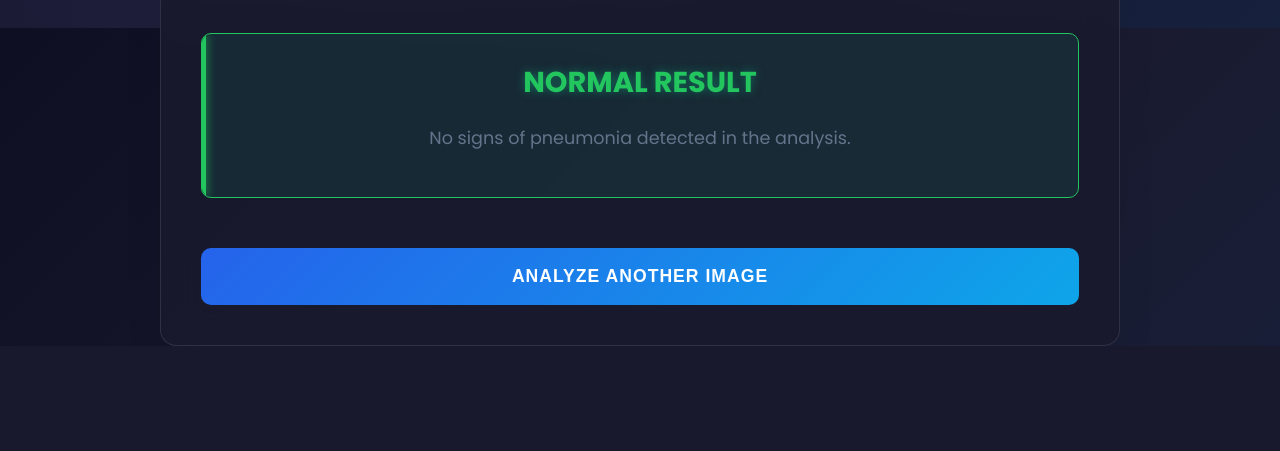
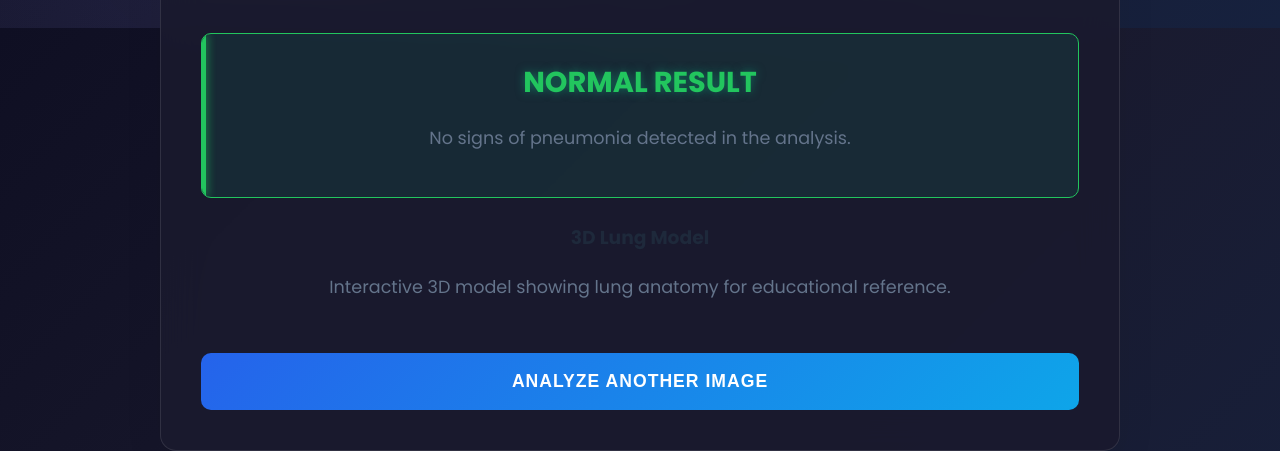
Before and after one commit to Ahiram15/Pneumonia_Detection, a Flask app: template templates/index.html in a window 1280 px wide. Shown: the part 772-1223 px from the top of the page. Before the commit the page ends 1118 px from the top, so only its background shows below. Run offline with Flask 3, Linux system fonts and the light colour scheme; the template is opened without the code that fills it: most values are stand-ins (such as "Sample title", 1, 10 or a date in 2020); some libraries are stand-ins or nearby versions.

Commit message:
Update index.html

```diff
--- a/templates/index.html
+++ b/templates/index.html
@@ -6,6 +6,7 @@
     <title>{% if name %}Result{% else %}Pneumonia Detection{% endif %}</title>
     <link rel="stylesheet" href="{{ url_for('static', filename='styles.css') }}" />
     <link href="https://fonts.googleapis.com/css2?family=Inter:wght@300;400;500;600;700&display=swap" rel="stylesheet" />
+    <script type="module" src="https://unpkg.com/@google/model-viewer/dist/model-viewer.min.js"></script>
   </head>
 
   <body>
@@ -42,6 +43,23 @@
             <p>No signs of pneumonia detected in the analysis.</p>
           </div>
           {% endif %}
+
+          <!-- 3D Lung Model -->
+          <div class="model-container">
+            <h3>3D Lung Model</h3>
+            <model-viewer src="/static/lung.glb"
+                          alt="3D Lung Model with Internal Structures"
+                          auto-rotate
+                          camera-controls
+                          environment-image=""
+                          skybox-image=""
+                          shadow-intensity="0"
+                          exposure="1.5"
+                          tone-mapping="neutral"
+                          style="width:100%; height:480px; background: transparent !important;">
+            </model-viewer>
+            <p class="model-description">Interactive 3D model showing lung anatomy for educational reference.</p>
+          </div>
         </div>
 
         <form action="{{ url_for('home') }}">
```
